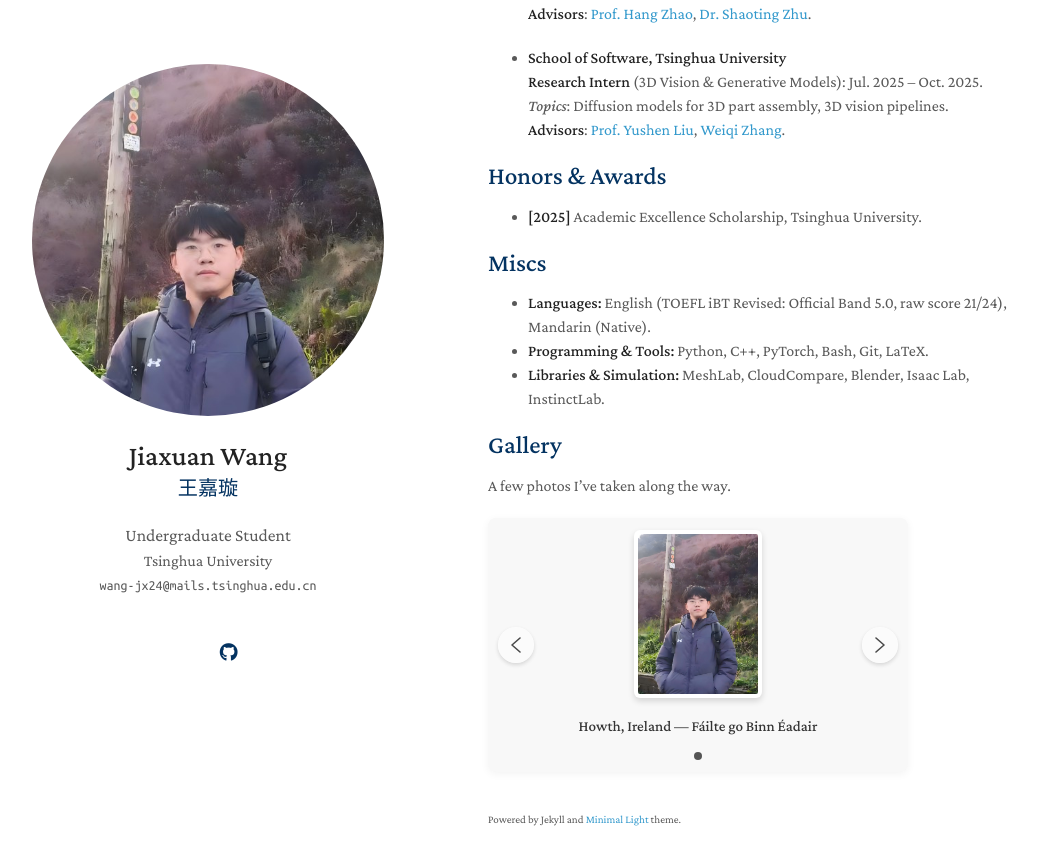
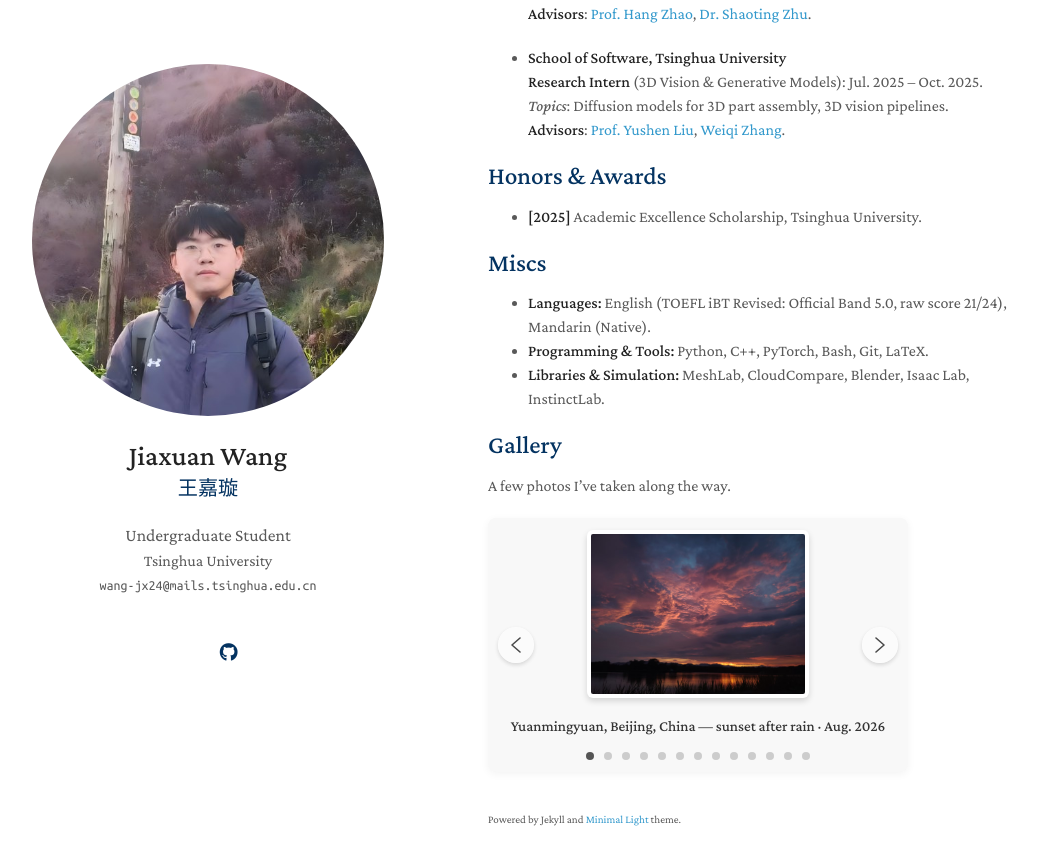
Before and after one commit to JiaxuanWang-th/JiaxuanWang-th.github.io, a Jekyll site: the page built from index.md, in a window 1280 px wide and 900 px high, scrolled down 1611 px. Shown: the top 865 px of the window, without its empty margins (112-1149 px from the left). Built offline with Jekyll 4.4.1, drawn with Linux system fonts in a browser that asks for light colours; a style sheet for code colours, icons or effects is not loaded; our own code applies the rules of GitHub Pages for plain Markdown files.

Commit message:
add: add pictures

```diff
--- a/index.md
+++ b/index.md
@@ -72,8 +72,56 @@ A few photos I've taken along the way.
 <div class="simple-gallery">
   <div class="gallery-container">
     <div class="gallery-item active">
+      <img class="gallery-img" src="./assets/img/yuanmingyuan.jpg" alt="Yuanmingyuan">
+      <div class="gallery-caption">Yuanmingyuan, Beijing, China — sunset after rain · Aug. 2026</div>
+    </div>
+    <div class="gallery-item">
+      <img class="gallery-img" src="./assets/img/mongol.jpg" alt="Hexigten">
+      <div class="gallery-caption">Hexigten, Inner Mongolia — road trip on the grassland · Jun. 2026</div>
+    </div>
+    <div class="gallery-item">
+      <img class="gallery-img" src="./assets/img/tsinghua.jpg" alt="Tsinghua">
+      <div class="gallery-caption">Tsinghua, Beijing — playground under sunset after rain · Apr. 2026</div>
+    </div>
+    <div class="gallery-item">
+      <img class="gallery-img" src="./assets/img/AltarofEarth.jpg" alt="Ditan">
+      <div class="gallery-caption">Ditan, Beijing — Ocean of Ditan, Shi Tiesheng wrote · Mar. 2026</div>
+    </div>
+    <div class="gallery-item">
+      <img class="gallery-img" src="./assets/img/lattern.jpg" alt="Xi'an City Wall">
+      <div class="gallery-caption">Xi'an, China — lanterns on the City Wall · Spring Festival, Feb. 2026</div>
+    </div>
+    <div class="gallery-item">
       <img class="gallery-img" src="./assets/img/howth.jpg" alt="Howth">
-      <div class="gallery-caption">Howth, Ireland — Fáilte go Binn Éadair</div>
+      <div class="gallery-caption">Howth, Ireland — Fáilte go Binn Éadair  · Jan. 2026</div>
+    </div>
+    <div class="gallery-item">
+      <img class="gallery-img" src="./assets/img/kensingtongarden.jpg" alt="Kensington Gardens">
+      <div class="gallery-caption">Kensington Gardens, England · Jan. 2026</div>
+    </div>
+    <div class="gallery-item">
+      <img class="gallery-img" src="./assets/img/firework.jpg" alt="Firework on an aircraft carrier">
+      <div class="gallery-caption">Tianjin, China - huge Tiananmen‑patterned fireworks over an aircraft carrier · Oct. 2025</div>
+    </div>
+    <div class="gallery-item">
+      <img class="gallery-img" src="./assets/img/donglingshan.jpg" alt="Mount Dongling">
+      <div class="gallery-caption">Zhangjiakou, China - Early‑autumn mountain ranges· Sep. 2025</div>
+    </div>
+    <div class="gallery-item">
+      <img class="gallery-img" src="./assets/img/chengdu.jpg" alt="Laojun Mountain Golden Summit">
+      <div class="gallery-caption">Laojun Mountain, Luoyang - Golden Hall built atop a 2217‑meter‑high mountain peak · Aug. 2025</div>
+    </div>
+    <div class="gallery-item">
+      <img class="gallery-img" src="./assets/img/laojunshan.jpg" alt="Laojunshan">
+      <div class="gallery-caption">Sanxingdui, Chengdu - 3100‑year‑old bronze relic of the Ancient‑Shu Culture · Jun. 2025</div>
+    </div>
+    <div class="gallery-item">
+      <img class="gallery-img" src="./assets/img/dalian.jpg" alt="Qixian Ridge">
+      <div class="gallery-caption">Qixian Ridge, Dalian - Coastal forest park overlooking the Yellow Sea · May. 2025</div>
+    </div>
+    <div class="gallery-item">
+      <img class="gallery-img" src="./assets/img/greatwall.jpg" alt="Shuiguan Great Wall">
+      <div class="gallery-caption">Yanqing, Beijing - Ming‑dynasty Great Wall built through mountain valley · Oct. 2024</div>
     </div>
     <div class="gallery-side-nav">
       <button class="gallery-btn prev" aria-label="Previous image">
@@ -91,6 +139,18 @@ A few photos I've taken along the way.
   <div class="gallery-nav">
     <div class="gallery-dots">
       <span class="gallery-dot active" data-index="0"></span>
+      <span class="gallery-dot" data-index="1"></span>
+      <span class="gallery-dot" data-index="2"></span>
+      <span class="gallery-dot" data-index="3"></span>
+      <span class="gallery-dot" data-index="4"></span>
+      <span class="gallery-dot" data-index="5"></span>
+      <span class="gallery-dot" data-index="6"></span>
+      <span class="gallery-dot" data-index="7"></span>
+      <span class="gallery-dot" data-index="8"></span>
+      <span class="gallery-dot" data-index="9"></span>
+      <span class="gallery-dot" data-index="10"></span>
+      <span class="gallery-dot" data-index="11"></span>
+      <span class="gallery-dot" data-index="12"></span>
     </div>
   </div>
 </div>
```
Also changed, not shown: assets/img/AltarofEarth.jpg (added), assets/img/firework.jpg (added), assets/img/kensingtongarden.jpg (added), assets/img/mongol.jpg (added), assets/img/tsinghua.jpg (added), assets/img/yuanmingyuan.jpg (added), 6 other files.
